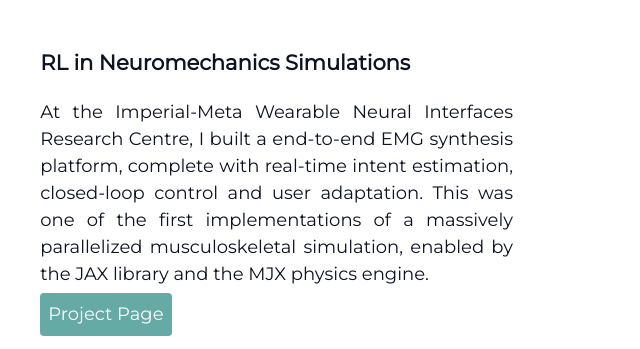
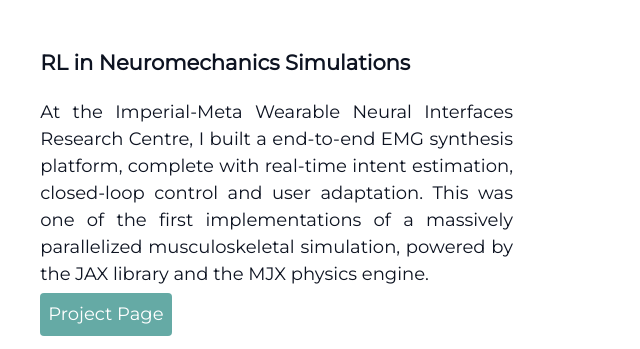
Before and after one commit to Balint-H/Balint-H.github.io, a plain HTML site: page index.html in a window 1280 px wide. Shown: the part 2542-2891 px from the top of the page, 527-1167 px from the left. Drawn offline with nearby package versions, Linux system fonts and the light colour scheme.

Commit message:
Adjust wording

```diff
--- a/index.html
+++ b/index.html
@@ -117,7 +117,7 @@
           <img src="images/closed-loop.jpg" alt="If at first you don't succeed... [An image of simulated prosthesis user celebrating standing successfully while past versions surround them] ">
           <div>
             <h3>RL in Neuromechanics Simulations</h3>
-            <p>At the Imperial-Meta Wearable Neural Interfaces Research Centre, I built a end-to-end EMG synthesis platform, complete with real-time intent estimation, closed-loop control and user adaptation. This was one of the first implementations of a massively parallelized musculoskeletal simulation, enabled by the JAX library and the MJX physics engine.</p>
+            <p>At the Imperial-Meta Wearable Neural Interfaces Research Centre, I built a end-to-end EMG synthesis platform, complete with real-time intent estimation, closed-loop control and user adaptation. This was one of the first implementations of a massively parallelized musculoskeletal simulation, powered by the JAX library and the MJX physics engine.</p>
             <a class="btn" href="https://balint-h.github.io/closed-loop-neuromech" target="_blank">Project Page</a>
           </div>
         </div>
```
